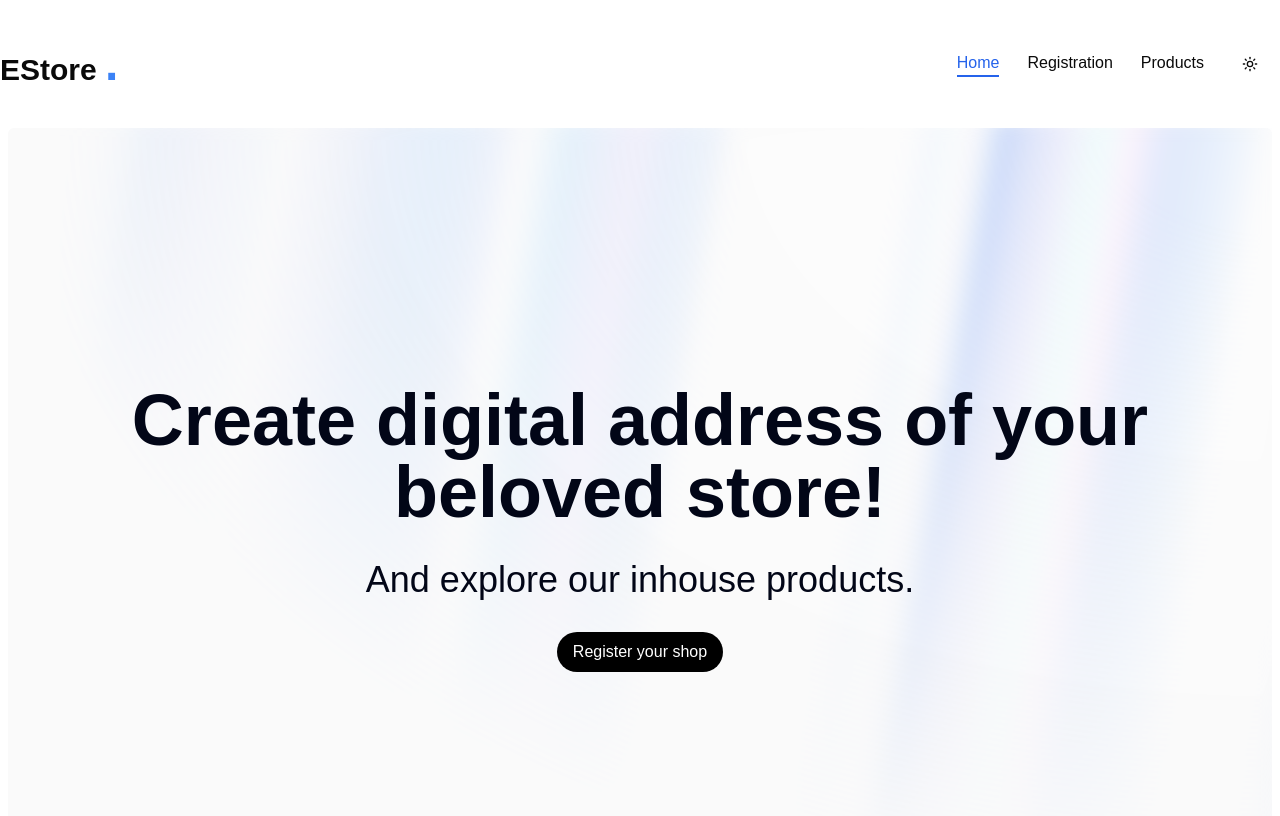
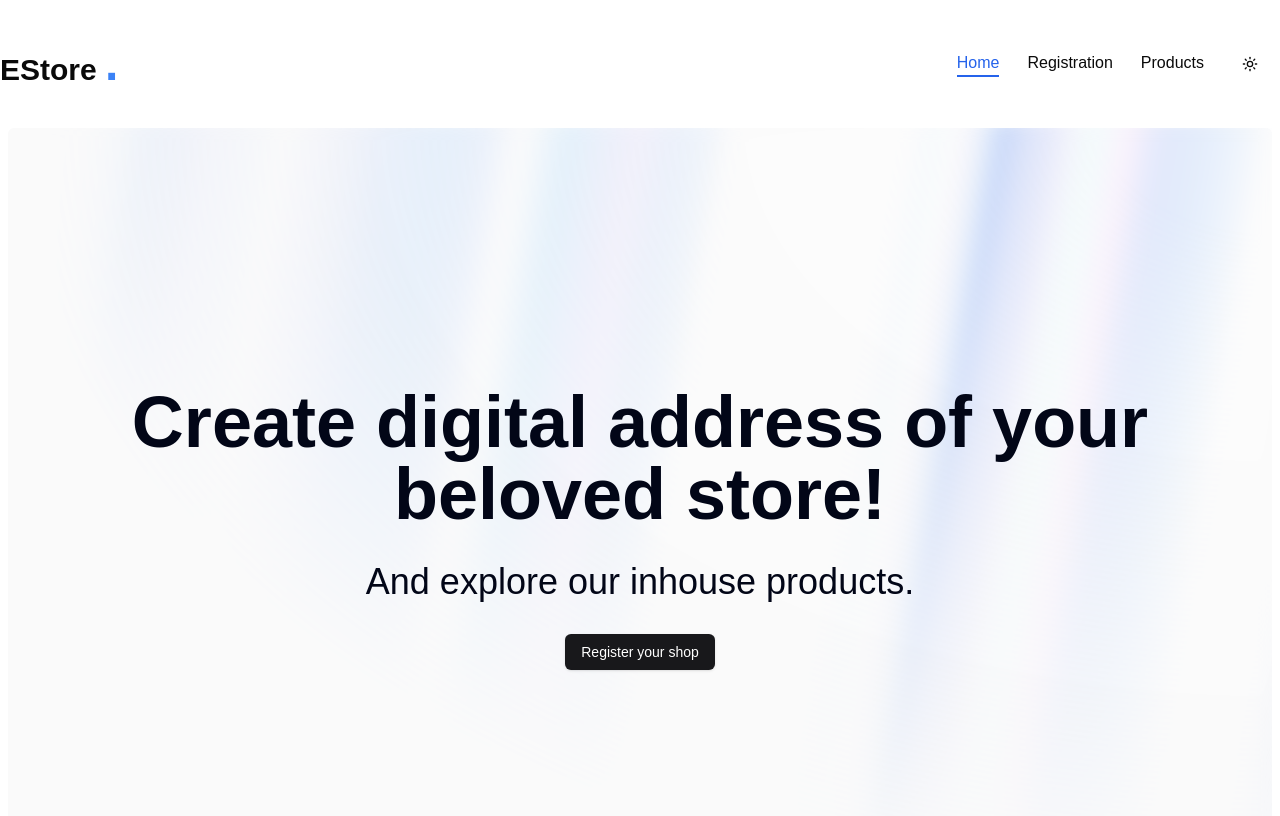
Before and after one commit to GolamAzamShakil/ApiFetchPostApplication, a Next.js app: page / in a window 1280 px wide. Shown: the top 816 px of the page. Built offline with nearby package versions, Linux system fonts and the light colour scheme.

Commit message:
button relocation

```diff
--- a/src/app/page.tsx
+++ b/src/app/page.tsx
@@ -2,11 +2,12 @@
 import { motion } from "motion/react";
 import { AuroraBackground } from "@/components/ui/aurora-background";
 import Link from "next/link";
+import { Button } from "@/components/ui/button";
 
 
 export default function Home() {
   return (
-    <div className="px-2">
+    <div className="px-2 pb-10">
     <AuroraBackground className="rounded-md">
       <motion.div
         initial={{ opacity: 0.0, y: 40 }}
@@ -24,9 +25,10 @@ export default function Home() {
         <div className="font-extralight text-base md:text-4xl dark:text-neutral-200 py-4">
           And explore our inhouse products.
         </div>
-        <button className="bg-black dark:bg-white rounded-full w-fit text-white dark:text-black px-4 py-2">
-          <Link href={"/registration"}>Register your shop</Link>
-        </button>
+        {/* <button className="bg-black dark:bg-white rounded-full w-fit text-white dark:text-black px-4 py-2"></button> */}
+          <Link href={"/registration"}>
+          <Button variant="default" className="w-fit text-white dark:text-black px-4 py-2">Register your shop</Button>
+          </Link>
       </motion.div>
     </AuroraBackground>
     </div>
```
